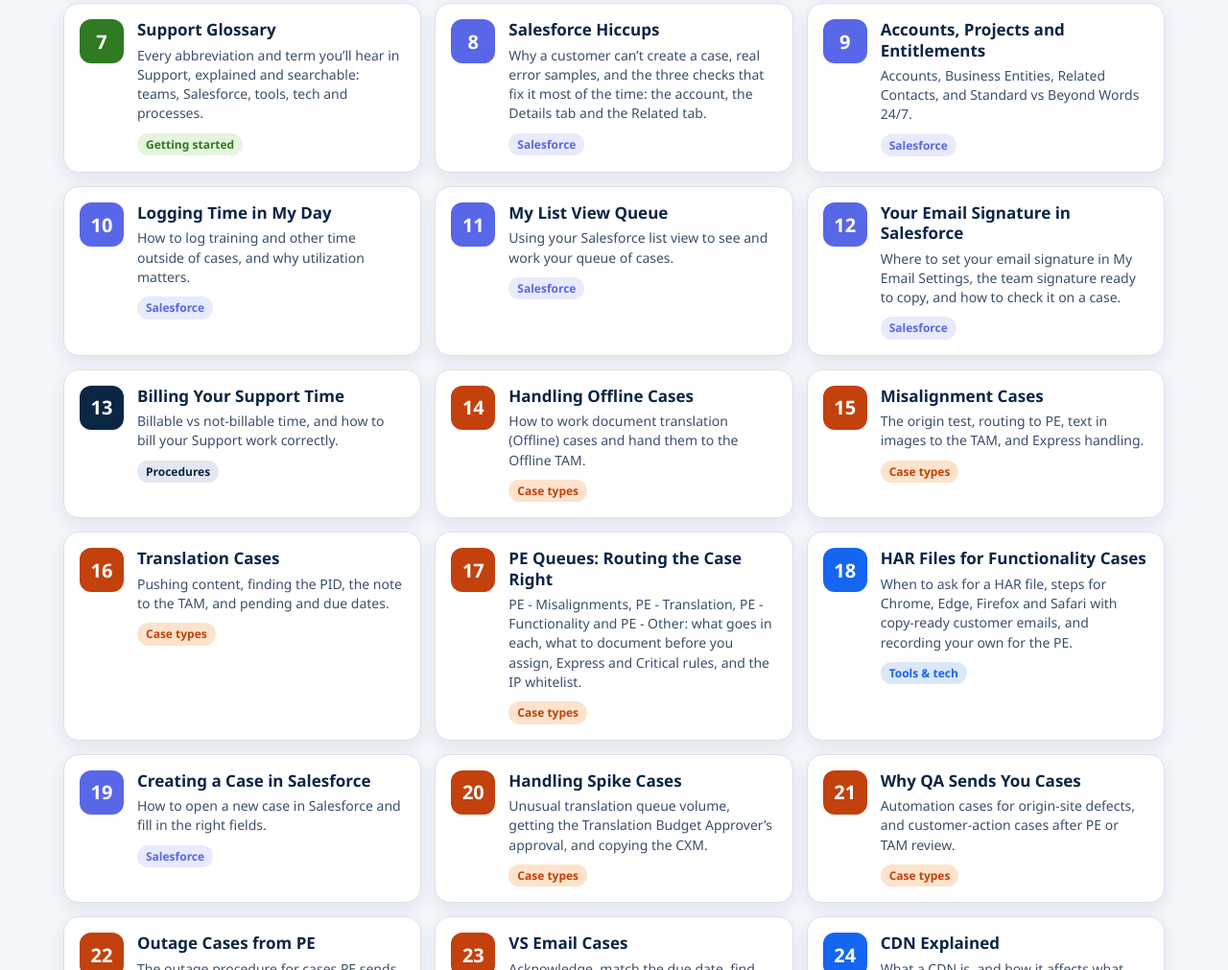
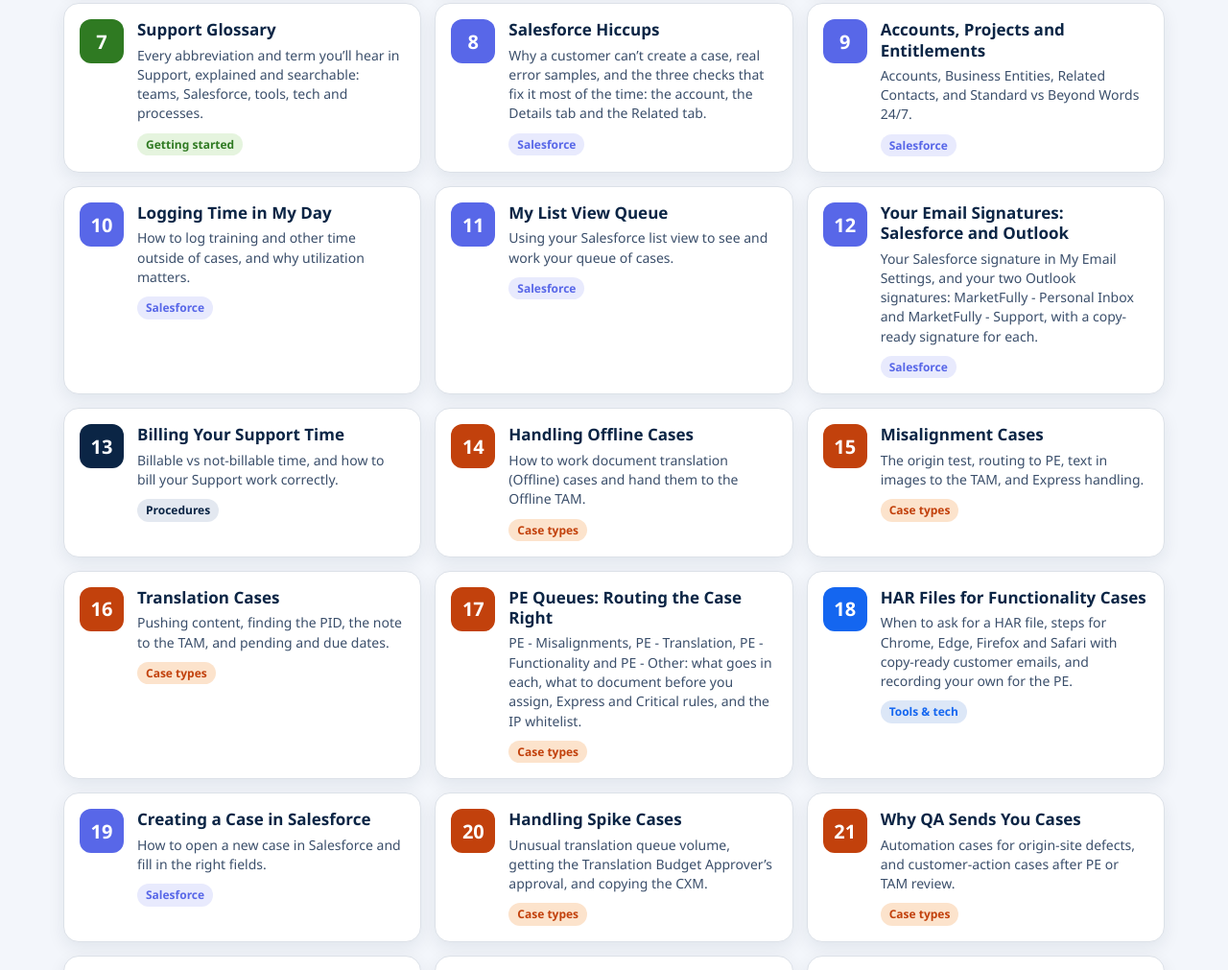
Before and after one commit to motionpoint-support/Support-Training-Library, a plain HTML site: page index.html in a window 1280 px wide. Shown: the part 726-1737 px from the top of the page at 96% size. Drawn offline with Linux system fonts and the light colour scheme.

Commit message:
Add files via upload

```diff
--- a/index.html
+++ b/index.html
@@ -117,7 +117,7 @@ const T = [
  ['Accounts-Entitlements-guidelines', 'Accounts, Projects and Entitlements', 'Accounts, Business Entities, Related Contacts, and Standard vs Beyond Words 24/7.', 'sf', 'account business entity project related contacts entitlement standard beyond words 24/7 after hours emergency contact'],
  ['MyDay-time-guidelines', 'Logging Time in My Day', 'How to log training and other time outside of cases, and why utilization matters.', 'sf', 'my day time log utilization 90% training meetings productivity'],
  ['My-List-view-Queue-in-SF', 'My List View Queue', 'Using your Salesforce list view to see and work your queue of cases.', 'sf', 'list view queue salesforce my cases new in progress filter'],
- ['Email-Signature-in-SF', 'Your Email Signature in Salesforce', 'Where to set your email signature in My Email Settings, the team signature ready to copy, and how to check it on a case.', 'sf', 'email signature salesforce my email settings composer compose settings avatar copy paste disclaimer'],
+ ['Email-Signature-in-SF', 'Your Email Signatures: Salesforce and Outlook', 'Your Salesforce signature in My Email Settings, and your two Outlook signatures: MarketFully - Personal Inbox and MarketFully - Support, with a copy-ready signature for each.', 'sf', 'email signature salesforce my email settings composer compose settings avatar copy paste disclaimer outlook personal inbox support shared mailbox support@motionpoint.com from signatures stationery default template msg mac marketfully'],
  ['Billing-guidelines', 'Billing Your Support Time', 'Billable vs not-billable time, and how to bill your Support work correctly.', 'proc', 'billing billable non billable time hours invoice'],
  ['Offline-cases-guidelines', 'Handling Offline Cases', 'How to work document translation (Offline) cases and hand them to the Offline TAM.', 'cases', 'offline document translation files tam case type'],
  ['Misalignment-guidelines', 'Misalignment Cases', 'The origin test, routing to PE, text in images to the TAM, and Express handling.', 'cases', 'misalignment layout css origin test pe image text tam express'],
```
